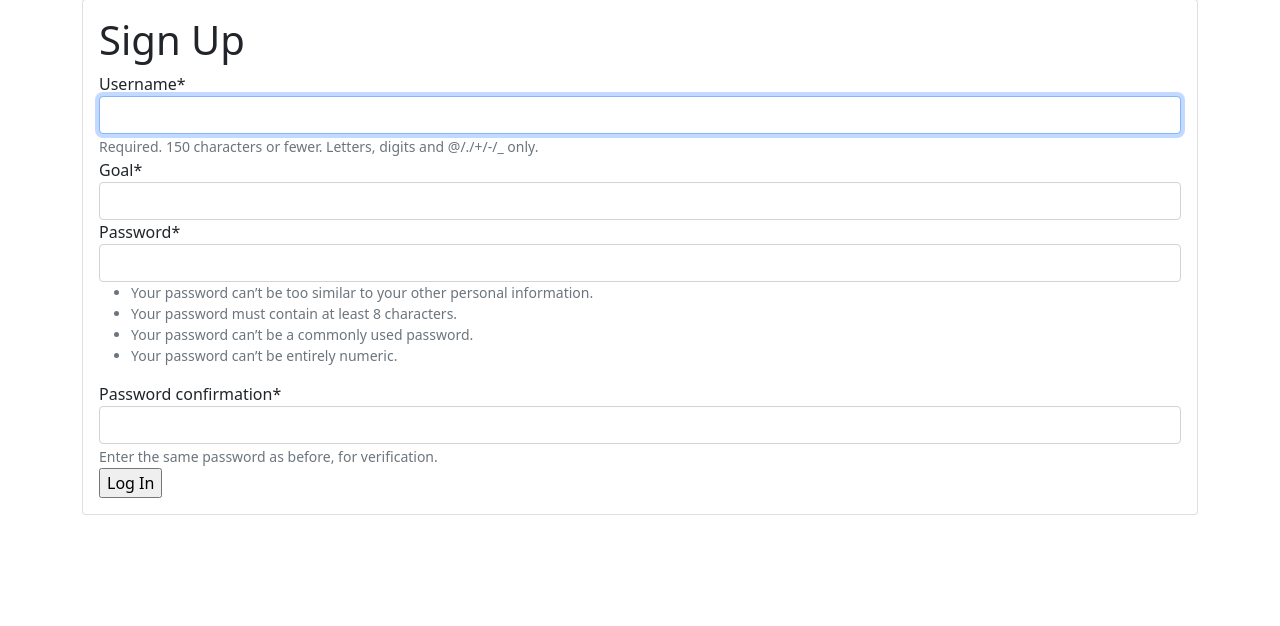
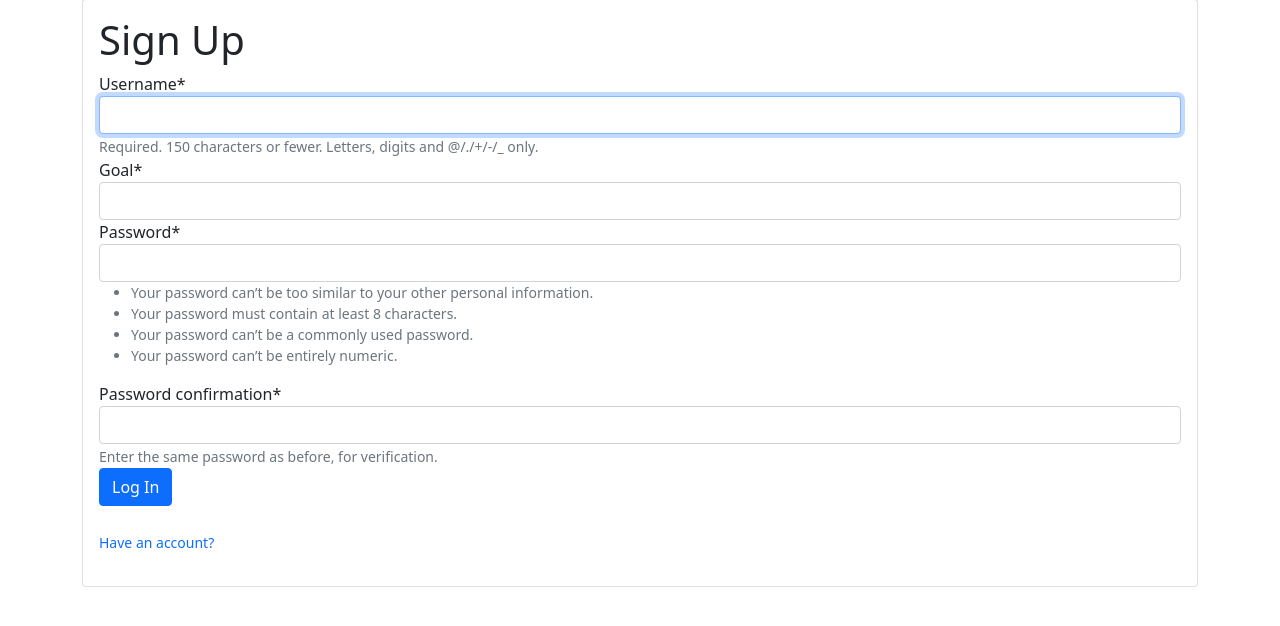
Before and after one commit to hbd-planners/weekly, a Django app: page /accounts/signup/ in a window 1280 px wide. Shown: the part 81-707 px from the top of the page. Run offline with Django 3.2, Linux system fonts and the light colour scheme; parts of the project's set-up code (start-up, migrations or seed data) failed here and were passed over; some libraries are stand-ins or nearby versions.

Commit message:
Update html files

```diff
--- a/templates/base.html
+++ b/templates/base.html
@@ -14,36 +14,21 @@
   </head>
 
   <body>
+  {% include 'includes/navbar.html' %}
 
-      <nav class="navbar sticky-top navbar-expand-lg navbar-light" style="background-color: #e3f2fd;">
-        <div class="container-fluid">
-          <a class="navbar-brand" href="{% url 'home' %}">Weekly Planner</a>
-          <button class="navbar-toggler" type="button" data-bs-toggle="collapse" data-bs-target="#navbarSupportedContent" aria-controls="navbarSupportedContent" aria-expanded="false" aria-label="Toggle navigation">
-            <span class="navbar-toggler-icon"></span>
-          </button>
-          <div class="collapse navbar-collapse" id="navbarSupportedContent">
-            <ul class="navbar-nav me-auto mb-2 mb-lg-0">
-              <li class="nav-item">
-                <a class="nav-link active" aria-current="page" href="{% url 'home' %}">Home</a>
-              </li>
-            </ul>
-            <div class="d-flex">
-              {% if user.is_authenticated %}
-                <a class='nav-link' href="{% url 'home' %}">Profile</a>
-                <a class='nav-link' href="{% url 'logout' %}">Logout</a>
-              {% else %}
-                <a class='nav-link' href="{% url 'login' %}">Log In</a>
-                <a class='nav-link' href="{% url 'signup' %}">Sign Up</a>
-              {% endif %}
-            </div>
+    <div class='content'>
+      <div class="container">
+        <div class="card mt-4">
+          <div class="card-body">
+
+            {% block content %}
+            {% endblock content %}
+
           </div>
         </div>
-      </nav>
+      </div>
+    </div>
 
-   <div class='content'>
-    {% block content %}
-    {% endblock content %}
-   </div>
     <script src="https://cdn.jsdelivr.net/npm/bootstrap@5.0.0-beta2/dist/js/bootstrap.bundle.min.js" integrity="sha384-b5kHyXgcpbZJO/tY9Ul7kGkf1S0CWuKcCD38l8YkeH8z8QjE0GmW1gYU5S9FOnJ0" crossorigin="anonymous"></script>
 
   </body>
--- /dev/null
+++ b/templates/includes/navbar.html
@@ -0,0 +1,24 @@
+<nav class="navbar sticky-top navbar-expand-lg navbar-light" style="background-color: #e3f2fd;">
+  <div class="container-fluid">
+    <a class="navbar-brand" href="{% url 'home' %}">Weekly Planner</a>
+    <button class="navbar-toggler" type="button" data-bs-toggle="collapse" data-bs-target="#navbarSupportedContent" aria-controls="navbarSupportedContent" aria-expanded="false" aria-label="Toggle navigation">
+      <span class="navbar-toggler-icon"></span>
+    </button>
+    <div class="collapse navbar-collapse" id="navbarSupportedContent">
+      <ul class="navbar-nav me-auto mb-2 mb-lg-0">
+        <li class="nav-item">
+          <a class="nav-link active" aria-current="page" href="{% url 'home' %}">Home</a>
+        </li>
+      </ul>
+      <div class="d-flex">
+        {% if user.is_authenticated %}
+          <a class='nav-link' href="{% url 'home' %}">Profile</a>
+          <a class='nav-link' href="{% url 'logout' %}">Logout</a>
+        {% else %}
+          <a class='nav-link' href="{% url 'login' %}">Log In</a>
+          <a class='nav-link' href="{% url 'signup' %}">Sign Up</a>
+        {% endif %}
+      </div>
+    </div>
+  </div>
+</nav>
--- a/templates/registration/password_change_done.html
+++ b/templates/registration/password_change_done.html
@@ -6,13 +6,7 @@
 
 {% block content %}
 
-<div class="container">
-  <div class="card">
-    <div class="card-body">
       <h1>Password changed successful</h1>
       <p>Your password was changed</p>
-    </div>
-  </div>
-</div>
 
 {% endblock content %}
--- a/templates/registration/password_change_form.html
+++ b/templates/registration/password_change_form.html
@@ -4,9 +4,6 @@
 
 {% block content %}
 
-<div class="container">
-  <div class="card mt-4">
-    <div class="card-body">
       <h1>Change Password</h1>
       <p>Please enter your old password, for security's sake, and then enter you new password twice so we can verify you typed it in correctly.</p>
         <form method="post" accept-charset="utf-8">
@@ -14,9 +11,6 @@
           {{ form|crispy }}
           <input type="submit" value="Change Password"/>
         </form>
-    </div>
-  </div>
-</div>
 
 
 {% endblock content %}
--- a/templates/registration/password_reset_complete.html
+++ b/templates/registration/password_reset_complete.html
@@ -1,12 +1,6 @@
 {% extends "base.html" %}
 
 {% block content %}
-  <div class="container">
-    <div class="card">
-      <div class="card-name">
         <h1>Reset Password Successful</h1>
         <p>You may now <a href="{% url 'login' %}">login</a> with a new password</p>
-      </div>
-    </div>
-  </div>
 {% endblock content %}
--- a/templates/registration/password_reset_done.html
+++ b/templates/registration/password_reset_done.html
@@ -1,12 +1,6 @@
 {% extends "base.html" %}
 
 {% block content %}
-  <div class="container">
-    <div class="card">
-      <div class="card-body">
         <h1>Check your inbox</h1>
         <p>Please check your email for further information</p>
-      </div>
-    </div>
-  </div>
 {% endblock content %}
--- /dev/null
+++ b/templates/registration/password_reset_subject.txt
@@ -0,0 +1 @@
+Please reset your password
--- a/templates/registration/signup.html
+++ b/templates/registration/signup.html
@@ -3,16 +3,13 @@
 {% load crispy_forms_tags %}
 
 {% block content %}
-  <div class="container">
-    <div class="card mt-4">
-      <div class="card-body">
      <h1>Sign Up</h1>
      <form method="post" accept-charset="utf-8">
        {% csrf_token %}
        {{ form|crispy }}
-         <input type="submit" value="Log In"/>
+       <input class='btn btn-primary' type="submit" value="Log In"/>
      </form>
-      </div>
-    </div>
+     <div class='mt-4'>
+       <p><small><a class='link-primary text-decoration-none' href="{% url 'login' %}">Have an account?</a></small></p>
      </div>
 {% endblock content %}
```
Also changed, not shown: templates/registration/login.html (+6 -9 lines), templates/registration/password_reset_confirm.html (+1 -7 lines), templates/registration/password_reset_email.html (added, +19 -0 lines), templates/registration/password_reset_form.html (+1 -7 lines). Lines whose indentation alone changed are shown as unchanged.
